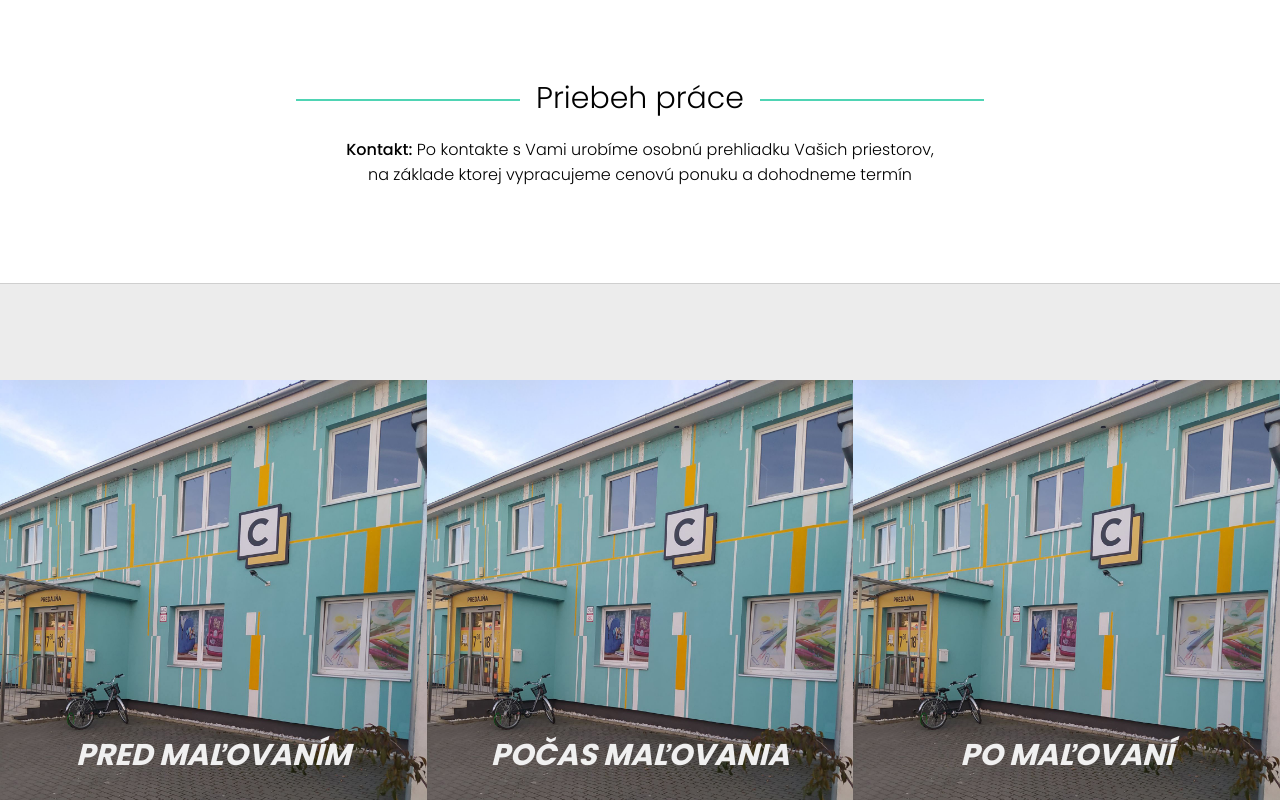
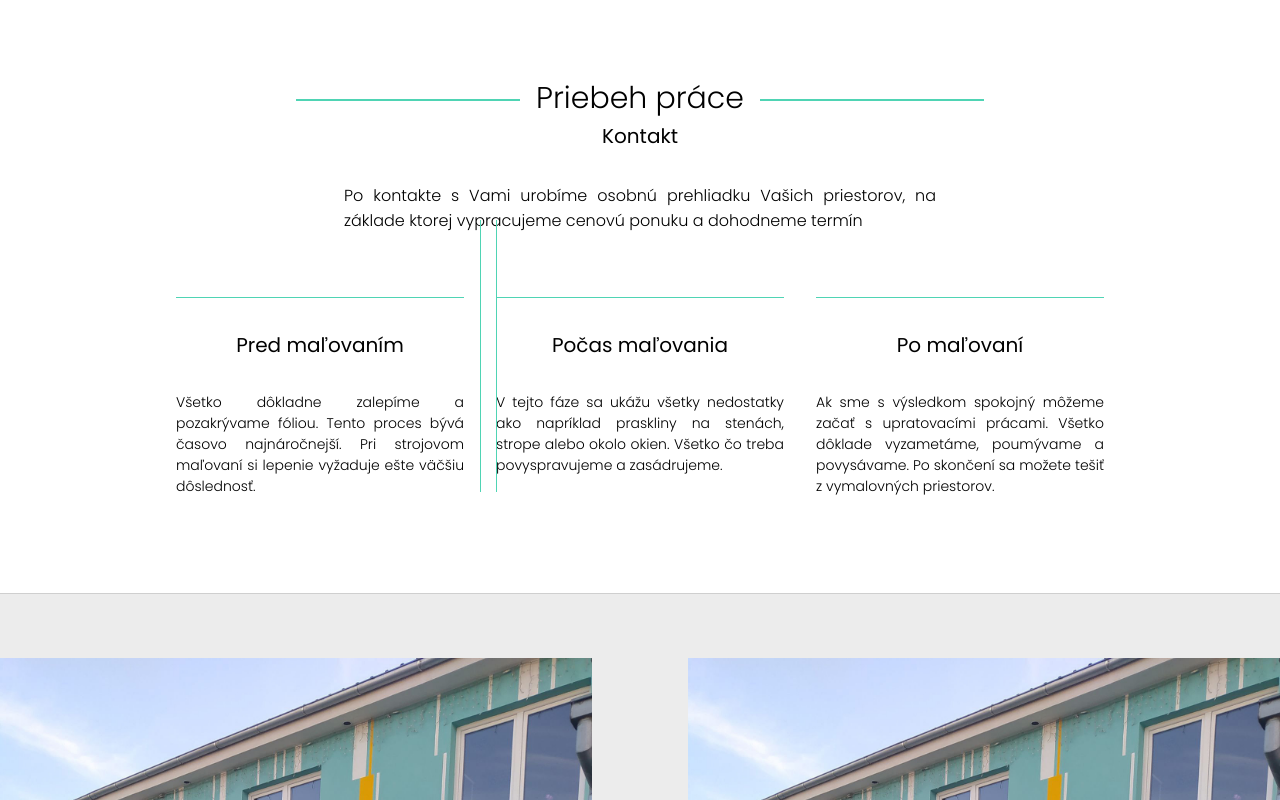
Before and after one commit to MatthewChevy/Synmal, a Vue app: page /about in a window 1280 px wide. Shown: the part 1320-2120 px from the top of the page. Built offline with nearby package versions, Linux system fonts and the light colour scheme.

Commit message:
Redesign, refactoring

```diff
--- a/src/components/About/TheAboutThirdSection.vue
+++ b/src/components/About/TheAboutThirdSection.vue
@@ -7,56 +7,77 @@
                 <div class="article-title">
                     <h2>Priebeh práce</h2>
                 </div>
+                <div class="contact-paragraph">
+                    <div class="center">
+                        <h3>Kontakt</h3>
                         <p>
-                    <strong>Kontakt:</strong> Po kontakte s Vami urobíme osobnú prehliadku Vašich
+                            Po kontakte s Vami urobíme osobnú prehliadku Vašich
                             priestorov, na základe ktorej vypracujeme cenovú
                             ponuku a dohodneme termín
                         </p>
                     </div>
+                </div>
+
+                <div class="paragraphs-holder">
+
+                    <div class="paragraph-box">
+                        <h4>Pred maľovaním</h4>
+                        <p>
+                            Všetko dôkladne zalepíme a pozakrývame fóliou. Tento proces bývá časovo najnáročnejší.
+                            Pri strojovom maľovaní si lepenie vyžaduje ešte väčšiu dôslednosť.
+                        </p>
+                    </div>
+
+                    <div class="paragraph-box center-box">
+                        <h4>Počas maľovania</h4>
+                        <p>
+                            V tejto fáze sa ukážu všetky nedostatky ako napríklad praskliny na stenách, strope
+                            alebo okolo okien. Všetko čo treba povyspravujeme a zasádrujeme.
+                        </p>
+                    </div>
+
+                    <div class="paragraph-box">
+                        <h4>Po maľovaní</h4>
+                        <p>
+                            Ak sme s výsledkom spokojný môžeme začať s upratovacími prácami. Všetko dôklade vyzametáme, poumývame a povysávame.
+                            Po skončení sa možete tešiť z vymalovných priestorov.
+                        </p>
+                    </div>
+                </div>
+
+            </div>
         </article>
 
-        <div class="flex-box">
+        <div class="photo-box">
             <article class="article-box">
                 <div class="center">
-                    <p>
-                        <strong>Pred maľovaním:</strong> Všetko dôkladne zalepíme a pozakrývame fóliou. Tento proces bývá časovo najnáročnejší.
-                        Pri strojovom maľovaní si lepenie vyžaduje ešte väčšiu dôslednosť.
-                    </p>
-                    <div class="article-image">
                     <div class="image-holder">
                         <img src="../../assets/img/gallery/123965699_688014581857556_6128033632594933054_n.jpg" alt="before">
                     </div>
-                        <h3>Pred maľovaním</h3>
+                    <div class="h3-box">
+                        <h3>Pred</h3>
                     </div>
                 </div>
             </article>
 
             <article class="article-box">
                 <div class="center">
-                    <p>
-                        <strong>Počas maľovania:</strong> V tejto fáze sa ukážu všetky nedostatky ako napríklad praskliny na stenách, strope
-                        alebo okolo okien. Všetko čo treba povyspravujeme a zasádrujeme.
-                    </p>
-                    <div class="article-image">
                     <div class="image-holder">
                         <img src="../../assets/img/gallery/123965699_688014581857556_6128033632594933054_n.jpg" alt="in progress">
                     </div>
-                        <h3>Počas maľovania</h3>
+                    <div class="h3-box">
+                        <h3>Počas</h3>
                     </div>
                 </div>
             </article>
 
             <article class="article-box last">
                 <div class="center">
-                    <p>
-                    <strong>Po maľovaní:</strong> Ak sme s výsledkom spokojný môžeme začať s upratovacími prácami. Všetko dôklade vyzametáme, poumývame a povysávame.
-                    Po skončení sa možete tešiť z vymalovných priestorov.
-                    </p>
-                    <div class="article-image">
                     <div class="image-holder">
                         <img src="../../assets/img/gallery/123965699_688014581857556_6128033632594933054_n.jpg" alt="after">
                     </div>
-                        <h3>Po maľovaní</h3>
+                    <div class="h3-box">
+                        <h3>Po</h3>
                     </div>
                 </div>
             </article>
@@ -71,7 +92,7 @@
 
 @media screen and ( min-width: 0px ) {
 
-    .center{
+    .container{
         width: $sm-width-container;
         margin: 0 auto;
     }
@@ -90,7 +111,7 @@
         padding-bottom: 2rem;
 
         .article-title {
-            padding: 0;
+            padding-bottom: 3rem;
             text-align: center;
 
             h2 {
@@ -118,12 +139,26 @@
                 left: 0.5rem;
             }
         }
+    }
+
+    .contact-paragraph{
+        width: $sm-width-container;
+        margin: 0 auto;
+
+        .center{
+            text-align: center;
+            h3 {
+                padding-bottom: 1rem;
+                font: {
+                    size: 20px;
+                    weight: 400;
+                }
+            }
 
             p {
-            padding: 2rem 0 1rem 0;
                 text-align: justify;
                 font: {
-                size: 14px;
+                    size: 16px;
                     weight: 300;
                 }
                 strong {
@@ -133,46 +168,80 @@
                 }
             }
         }
+    }
 
-    .flex-box{
+    .paragraphs-holder{
+        width: $sm-width-container;
+        margin: 0 auto;
+
+        .paragraph-box{
+            width: 100%;
+            margin: 2rem auto;
             padding-top: 2rem;
+            border-top: 1px solid $fancy;
+
+            h4{
+                padding-bottom: 1rem;
+                text-align: center;
+                font:{
+                    size: 20px;
+                    weight: 400;
+                }
+            }
+
+            p{
+                font:{
+                    size: 16px;
+                    weight: 300;
+                }
+                width: 100%;
+                text-align: justify;
+            }
+        }
+    }
+
+    .photo-box{
     }
 
     .article-box {
         position: relative;
         width: 100%;
+        line-height: 0;
 
-        p {
-            // padding-top: 2rem;
-            text-align: justify;
-            font: {
-                size: 14px;
-                weight: 300;
+        .center{
+            .image-holder{
+
+                img{
+                    max-width: 100%;
+                }
             }
 
-            strong {
-                font:{
-                    weight: 500;
+            .h3-box{
+                position: absolute;
+                 z-index: 5;
+                bottom: 2rem;
+                width: 100%;
+                display: flex;
+                justify-content: center;
+                    h3{
+                        font: {
+                            size: 30px
+                        };
+                    text-transform: uppercase;
+                    letter-spacing: -1.5px;
+                    color: white;
+
+                    }
             }
         }
     }
 
-        .article-image {
-            padding: 2rem 0;
-
-
-               img{
-                   width: 100%;
-               }
-        }
-
-    }
 }
 
 @media screen and ( min-width: 350px ) {
 
     .article-top{
-        .center {
+        .container {
             p {
                 font: {
                     size: 16px;
@@ -181,11 +250,13 @@
         }
     }
 
-    .article-box {
+    .paragraphs-holder {
+        .paragraph-box{
             p {
                 font: {
                     size: 16px;
                     weight: 300;
+                }
             }
         }
     }
@@ -194,7 +265,7 @@
 
 @media screen and ( min-width: 768px ) {
 
-    .center{
+    .container{
         width: unset;
         margin: 0 auto;
     }
@@ -235,9 +306,17 @@
                 left: 1rem;
             }
         }
+    }
 
+    .paragraphs-holder{
+        width: 90%;
+
+        .paragraph-box{
+
+            h3{
+
+            }
             p {
-            width: 37rem;
                margin: 0 auto;
                padding: 1rem 0 1rem 0;
                text-align: center;
@@ -245,14 +324,16 @@
                    size: 14px;
                    weight: 300;
                }
-            strong {
-                font:{
-                    weight: 500;
-                }
            }
         }
     }
 
+    .photo-box{
+        display: flex;
+        justify-content: space-evenly;
+        flex-wrap: wrap;
+        width: 100%;
+        margin: 0 auto;
 
         .article-box{
             width: 37rem;
@@ -260,13 +341,6 @@
                 text-align: center;
             }
         }
-
-    .flex-box{
-        display: flex;
-        justify-content: space-evenly;
-        flex-wrap: wrap;
-        width: 100%;
-        margin: 0 auto;
     }
 
     .last{
@@ -337,7 +411,56 @@
         }
     }
 
-    .flex-box{
+    .paragraphs-holder{
+        width: 60rem;
+        margin: 3rem auto 0 auto;
+        display: flex;
+
+        .center-box::before{
+            position: absolute;
+            display: inline-block;
+            content: '';
+            width: 1px;
+            height: 17rem;
+            top: 12rem;
+            color: $fancy;
+            margin-left: -1rem;
+            background-color: $fancy;
+        }
+
+        .center-box::after{
+            position: absolute;
+            display: inline-block;
+            content: '';
+            width: 1px;
+            height: 17rem;
+            top: 12rem;
+            color: $fancy;
+            margin-right: -1rem;
+            background-color: $fancy;
+        }
+
+        .paragraph-box{
+            width: 30%;
+            margin: 0 auto;
+
+            h4{
+                text-align: center;
+                font:{
+                    size: 20px;
+                    weight: 400;
+                }
+            }
+
+            p{
+                width: 100%;
+                text-align: justify;
+            }
+        }
+
+    }
+
+    .photo-box{
         display: flex;
         justify-content: space-between;
         flex-wrap: wrap;
@@ -367,13 +490,6 @@
                 }
             }
         }
-        p{
-            display: none;
-            text-align: center;
-            width: 98%;
-            margin: 0 auto;
-        }
-
 
     }
 
@@ -394,7 +510,7 @@
 //         }
 //     }
 
-//     .flex-box{
+//     .photo-box{
 //         display: flex;
 //         justify-content: space-between;
 //         flex-wrap: wrap;
```
Lines whose indentation alone changed are shown as unchanged.
